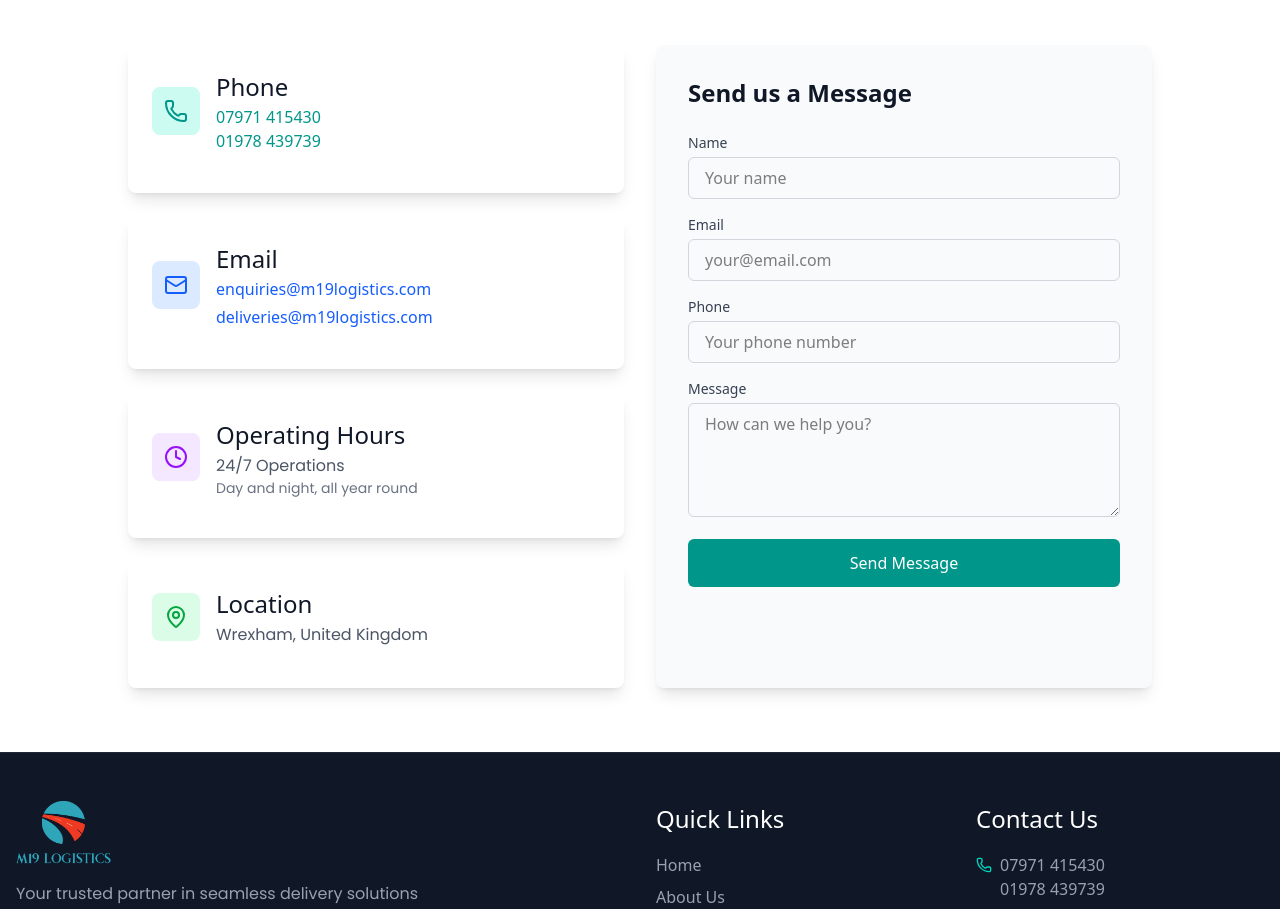
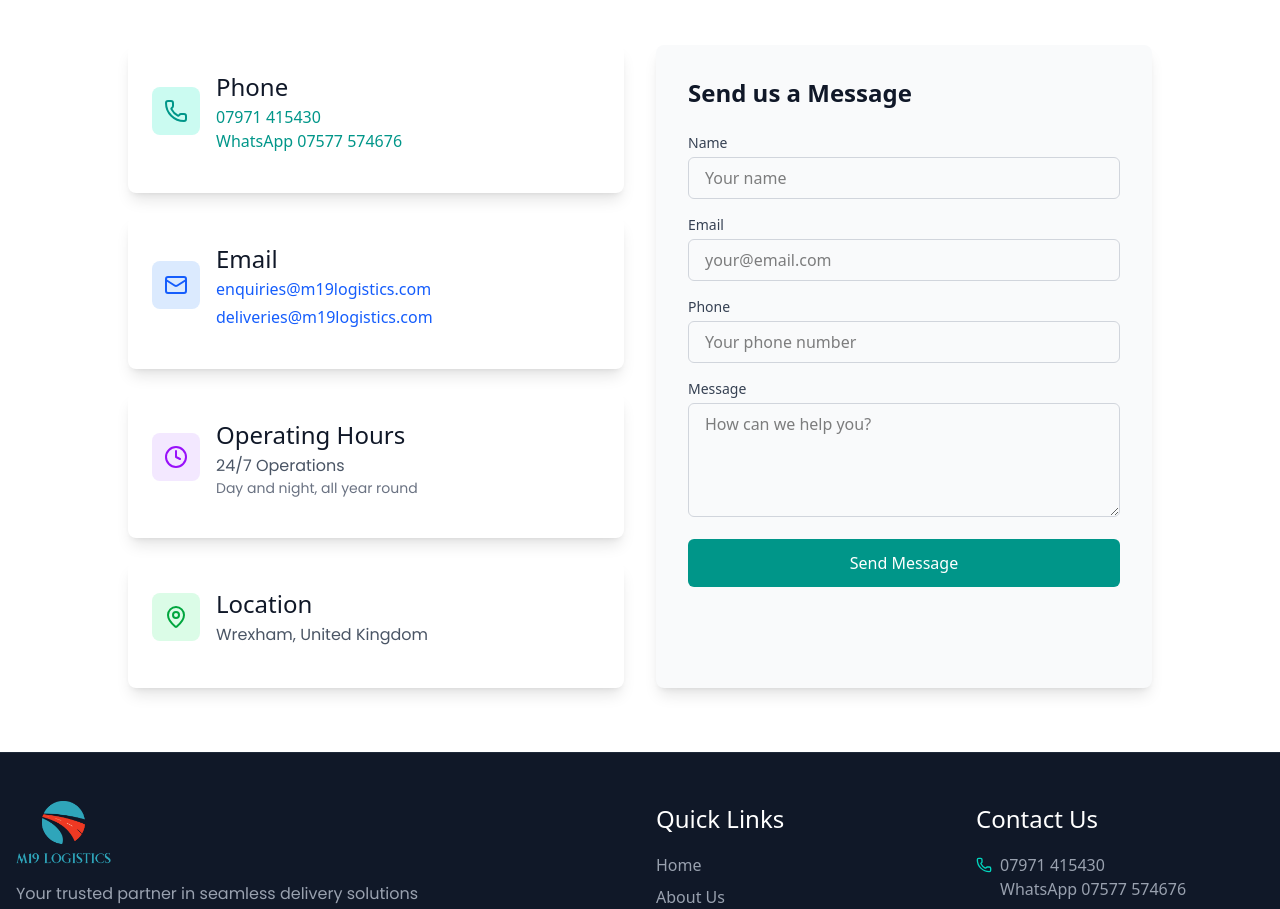
Before and after one commit to MTS-Services/m19logistics, a React (Vite) app: page /contact in a window 1280 px wide. Shown: the part 640-1549 px from the top of the page. Built offline with nearby package versions, Linux system fonts and the light colour scheme; no server answers.

Commit message:
feat: update contact information to include WhatsApp for better customer communication

```diff
--- a/src/data/demoUsers.js
+++ b/src/data/demoUsers.js
@@ -154,7 +154,7 @@ export const invoiceSettings = {
   companyDetails: {
     name: 'M19 Logistics Limited',
     address: '84 Acton Hall Walks, Wrexham, LL12 7YJ',
-    phone: '07971415430 / 01978439739',
+    phone: '07971415430 / WhatsApp 07577574676',
     email: '',
     vatNumber: '447 5918 54',
     bankDetails: {
--- a/src/pages/dashboards/admin/InvoicesManagement.jsx
+++ b/src/pages/dashboards/admin/InvoicesManagement.jsx
@@ -575,7 +575,9 @@ const InvoicesManagement = () => {
                 <p className="mt-2 text-sm text-gray-600">84 Acton Hall Walks</p>
                 <p className="text-sm text-gray-600">Wrexham</p>
                 <p className="text-sm text-gray-600">LL12 7YJ</p>
-                <p className="mt-2 text-sm text-gray-600">Tel: 07971415430 / 01978439739</p>
+                <p className="mt-2 text-sm text-gray-600">
+                  Tel: 07971415430 / WhatsApp 07577574676
+                </p>
                 <p className="mt-2 text-sm font-medium text-gray-700">VAT Number: 447 5918 54</p>
               </div>
 
--- a/src/pages/dashboards/admin/SettingsManagement.jsx
+++ b/src/pages/dashboards/admin/SettingsManagement.jsx
@@ -23,7 +23,7 @@ const SettingsManagement = () => {
     companyName: 'M19 Logistics Limited',
     vatNumber: '447 5918 54',
     phone: '07971415430',
-    altPhone: '01978439739',
+    altPhone: 'WhatsApp 07577574676',
     email: 'ben@m19logistics.com',
     website: 'www.m19logistics.com',
     address: 'Wrexham, United Kingdom',
--- a/src/pages/dashboards/area-manager/StoreInvoices.jsx
+++ b/src/pages/dashboards/area-manager/StoreInvoices.jsx
@@ -282,7 +282,7 @@ const StoreInvoices = () => {
                     <br />
                     LL12 7YJ
                     <br />
-                    Tel.: 07971415430 / 01978439739
+                    Tel.: 07971415430 / WhatsApp 07577574676
                     <br />
                     VAT Number: 447 5918 54
                   </p>
--- a/src/pages/dashboards/customer/Invoices.jsx
+++ b/src/pages/dashboards/customer/Invoices.jsx
@@ -290,7 +290,7 @@ const Invoices = () => {
     const invoiceData = [
       ['M19 Logistics Limited'],
       ['84 Acton Hall Walks, Wrexham, LL12 7YJ'],
-      ['Tel: 07971415430 / 01978439739'],
+      ['Tel: 07971415430 / WhatsApp 07577574676'],
       ['VAT Number: 447 5918 54'],
       [''],
       ['Invoice Number', invoice.invoiceNumber],
@@ -646,7 +646,7 @@ const Invoices = () => {
                   <h4 className="text-lg font-bold text-gray-900">M19 Logistics Limited</h4>
                   <p className="text-sm text-gray-600">84 Acton Hall Walks</p>
                   <p className="text-sm text-gray-600">Wrexham, LL12 7YJ</p>
-                  <p className="text-sm text-gray-600">Tel: 07971415430 / 01978439739</p>
+                  <p className="text-sm text-gray-600">Tel: 07971415430 / WhatsApp 07577574676</p>
                   <p className="text-sm text-gray-600">VAT Number: 447 5918 54</p>
                 </div>
                 <div className="border-t border-gray-300 pt-4">
--- a/src/pages/public/public_Home/HomeView.jsx
+++ b/src/pages/public/public_Home/HomeView.jsx
@@ -262,11 +262,11 @@ const HomeView = () => {
                 <span>07971 415430</span>
               </a>
               <a
-                href="tel:01978439739"
+                href="https://wa.me/447577574676"
                 className="inline-flex w-full items-center justify-center gap-3 rounded-xl bg-blue-600 px-8 py-4 font-semibold text-white shadow-lg transition-all hover:bg-blue-700 sm:w-auto"
               >
                 <Phone className="h-5 w-5" />
-                <span>01978 439739</span>
+                <span>WhatsApp 07577 574676</span>
               </a>
               <a
                 href="mailto:enquiries@m19logistics.com"
--- a/src/pages/public/public_contact/ContactView.jsx
+++ b/src/pages/public/public_contact/ContactView.jsx
@@ -65,8 +65,11 @@ const ContactView = () => {
                       07971 415430
                     </a>
                     <br />
-                    <a href="tel:01978439739" className="text-teal-600 hover:text-teal-700">
-                      01978 439739
+                    <a
+                      href="https://wa.me/447577574676"
+                      className="text-teal-600 hover:text-teal-700"
+                    >
+                      WhatsApp 07577 574676
                     </a>
                   </div>
                 </div>
--- a/src/router/layout/FooterLayout.jsx
+++ b/src/router/layout/FooterLayout.jsx
@@ -78,8 +78,11 @@ const FooterLayout = () => {
                   <a href="tel:07971415430" className="block text-gray-400 hover:text-[#31A2A2]">
                     07971 415430
                   </a>
-                  <a href="tel:01978439739" className="block text-gray-400 hover:text-[#31A2A2]">
-                    01978 439739
+                  <a
+                    href="https://wa.me/447577574676"
+                    className="block text-gray-400 hover:text-[#31A2A2]"
+                  >
+                    WhatsApp 07577 574676
                   </a>
                 </div>
               </li>
```
Also changed, not shown: 1 other file (tests, documents, lock files or other folders).
